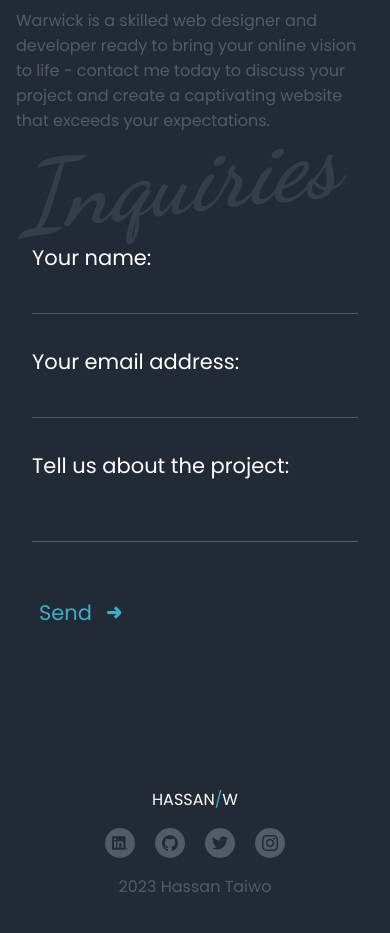
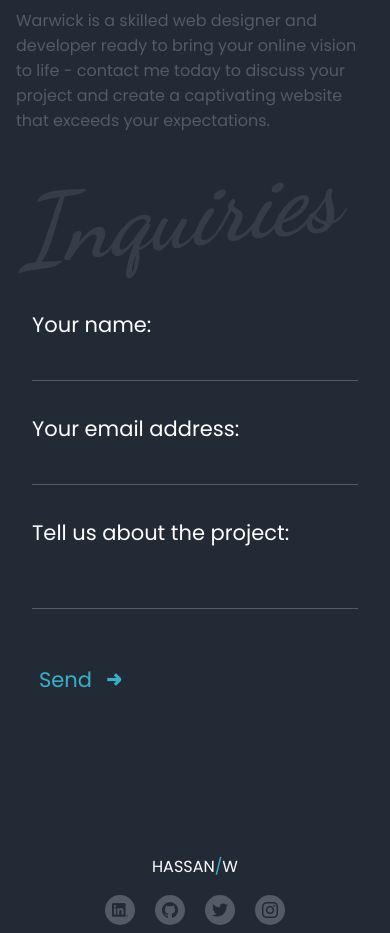
Before and after one commit to Im-Hassan-wd/react-portfolio, a React (Create React App) app: page / in a window 390 px wide. Shown: the part 5060-5993 px from the top of the page. Built offline with nearby package versions, Linux system fonts and the light colour scheme.

Commit message:
pages and components

```diff
--- a/src/components/ContactForm.css
+++ b/src/components/ContactForm.css
@@ -16,7 +16,6 @@
   line-height: 5rem;
 }
 .contact .heading {
-  /* line-height: 4rem; */
   font-size: 6rem;
 }
 .contact form {
@@ -64,3 +63,9 @@
 .contact i {
   margin-top: 10px;
 }
+
+@media (max-width: 670px) {
+  .contact .heading {
+    line-height: 7rem;
+  }
+}
```
